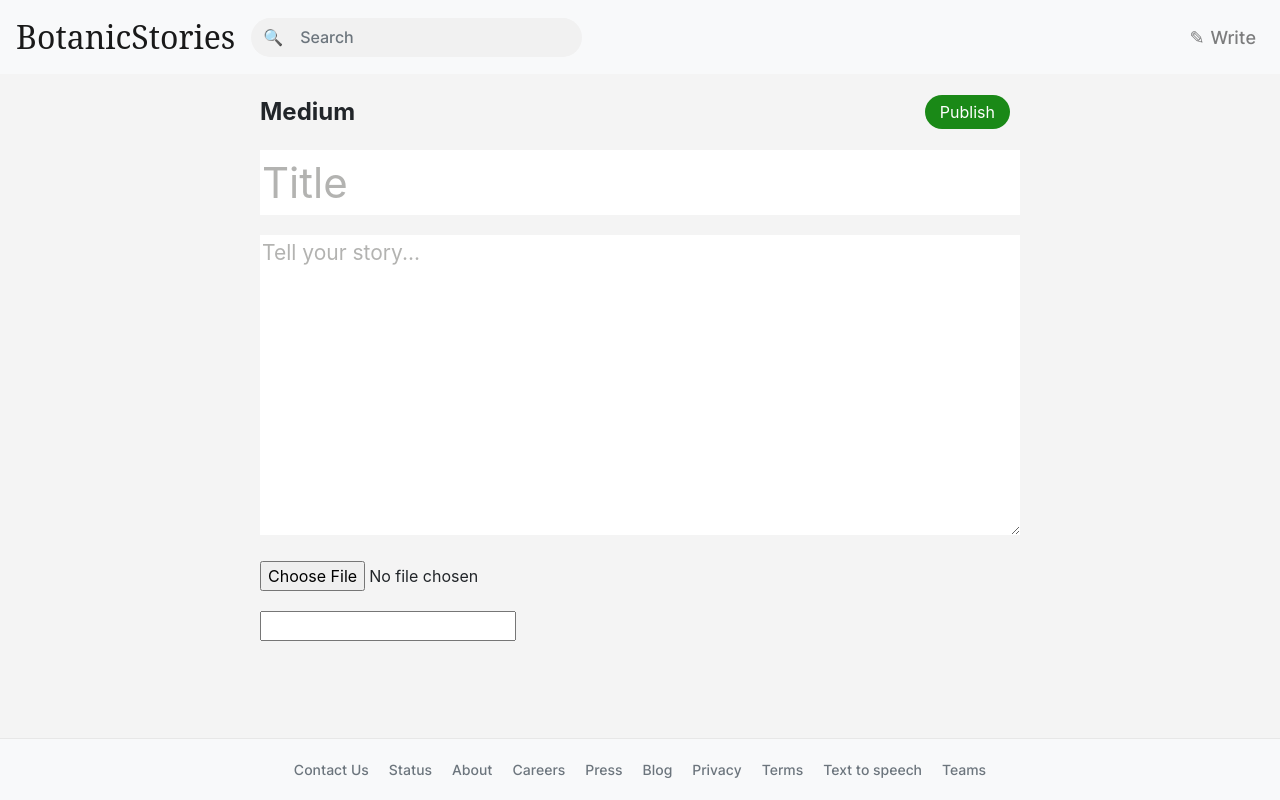
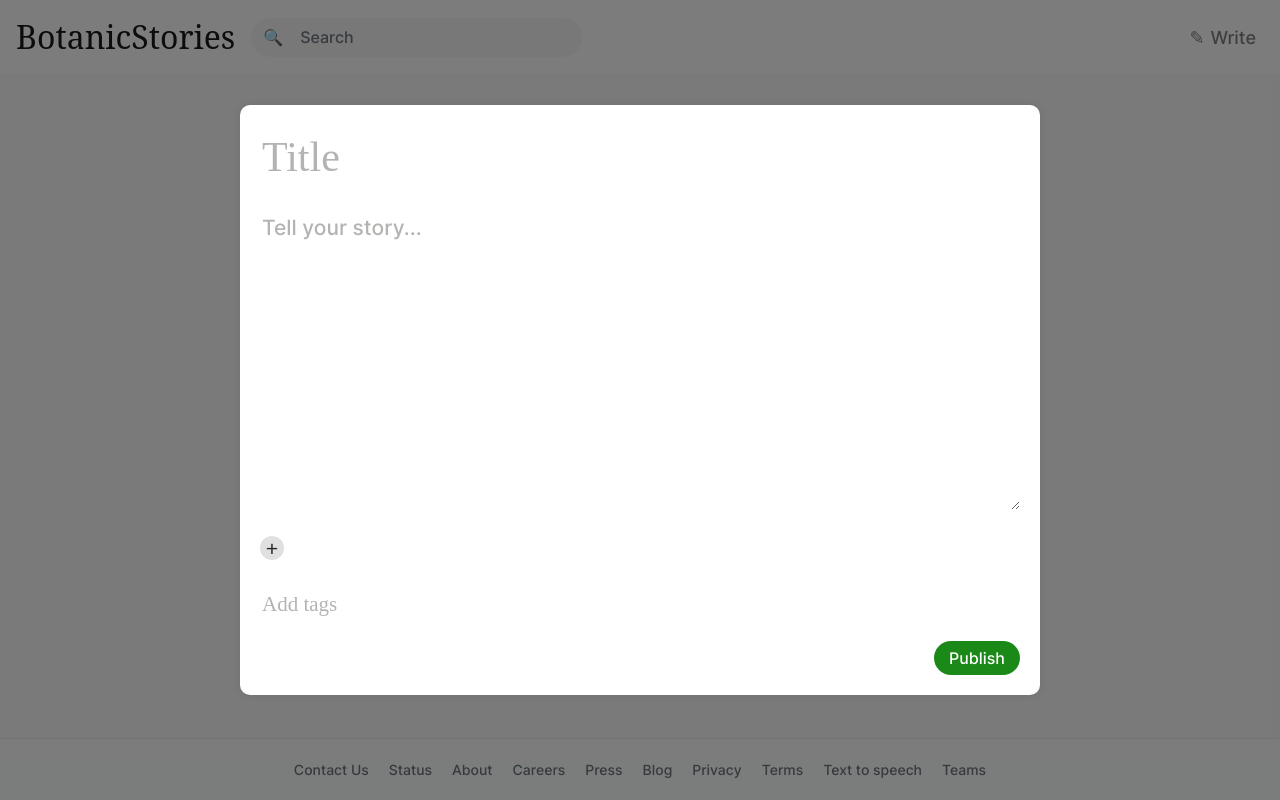
Before and after one commit to JivinVarghese/BotanicStories, a Django app: page /create_post/ in a window 1280 px wide. Run offline with Django 5.2, Linux system fonts and the light colour scheme; some libraries are stand-ins or nearby versions; some web fonts are replaced.

Commit message:
changed the UI of create post page

```diff
--- a/myapp/static/css/styles.css
+++ b/myapp/static/css/styles.css
@@ -782,3 +782,112 @@ footer {
     height: 16px; /* Size of the arrow icon */
     margin-left: 5px; /* Space between text and icon */
 }
+
+/*create post */
+
+.create_post-body {
+    font-family: -apple-system, BlinkMacSystemFont, Segoe UI, Roboto, Oxygen, Ubuntu, Cantarell, Open Sans, Helvetica Neue, sans-serif;
+    margin: 0;
+    padding: 0;
+    display: flex;
+    justify-content: center;
+    align-items: center;
+    height: 100vh;
+    background-color: rgba(0, 0, 0, 0.5);
+}
+
+.create_post-overlay {
+    display: flex;
+    justify-content: center;
+    align-items: center;
+    position: fixed;
+    top: 0;
+    left: 0;
+    width: 100%;
+    height: 100%;
+    background-color: rgba(0, 0, 0, 0.5);
+}
+
+.create_post-modal {
+    background: white;
+    padding: 20px;
+    border-radius: 10px;
+    max-width: 800px;
+    width: 100%;
+    box-shadow: 0 0 10px rgba(0, 0, 0, 0.1);
+    font-family: 'Noto Serif', serif;
+}
+
+.create_post-title-container input {
+    font-size: 42px;
+    border: none;
+    outline: none;
+    width: 100%;
+    margin-bottom: 20px;
+    font-family: 'Tinos', serif;
+}
+
+.create_post-content-container textarea {
+    font-size: 21px;
+    border: none;
+    outline: none;
+    width: 100%;
+    height: 300px;
+    resize: vertical;
+    font-family: 'Inter', sans-serif;
+}
+
+.create_post-image-upload {
+    margin-top: 20px;
+    display: flex;
+    align-items: center;
+}
+
+.create_post-image-upload-label {
+    display: inline-block;
+    width: 24px;
+    height: 24px;
+    background-color: #e0e0e0;
+    border-radius: 50%;
+    text-align: center;
+    line-height: 24px;
+    cursor: pointer;
+    font-size: 24px;
+    margin-right: 10px;
+}
+
+.create_post-image-upload-filename {
+    font-size: 16px;
+    color: #333;
+    font-family: 'Inter', sans-serif;
+}
+
+.create_post-tags-container input {
+    font-size: 21px;
+    border: none;
+    outline: none;
+    width: 100%;
+    margin-top: 20px;
+    font-family: 'Tinos', serif;
+}
+
+/* Placeholder styling */
+::placeholder {
+    color: #b3b3b1;
+}
+
+.create_post-footer {
+    display: flex;
+    justify-content: flex-end;
+    margin-top: 20px;
+}
+
+.create_post-publish-btn {
+    background-color: #1a8917;
+    color: white;
+    border: none;
+    padding: 5px 15px;
+    border-radius: 20px;
+    cursor: pointer;
+    font-family: 'Inter', sans-serif;
+}
--- a/myapp/templates/create_post.html
+++ b/myapp/templates/create_post.html
@@ -1,120 +1,49 @@
-{#{% extends 'base.html' %}#}
-{#{% block content %}#}
-{#<div class="container mt-5">#}
-{#    <h2>Create a New Post</h2>#}
-{#    <form method="post" enctype="multipart/form-data">#}
-{#        {% csrf_token %}#}
-{#        {{ form.as_p }}#}
-{#        <button type="submit" class="btn btn-primary">Create Post</button>#}
-{#    </form>#}
-{#</div>#}
-{#{% endblock %}#}
-
 {% extends 'base.html' %}
 {% load static %}
 {% block content %}
-<div class="medium-container">
-    <header>
-        <div class="logo">Medium</div>
-        <div class="header-right">
-{#            <span>Draft in Tikeva</span>#}
-            <button type="button" id="publish-btn" class="publish-btn">Publish</button>
-{#            <span class="more-options">...</span>#}
-{#            <span class="notifications">🔔</span>#}
-{#            <span class="profile">👤</span>#}
-        </div>
-    </header>
+<div class="create_post-overlay">
+    <div class="create_post-modal">
         <form method="post" enctype="multipart/form-data" id="post-form">
             {% csrf_token %}
-        <div class="title-container">
+            <div class="create_post-title-container">
                 {{ form.post_title }}
             </div>
-        <div class="content-container">
+            <div class="create_post-content-container">
                 {{ form.content }}
             </div>
-        <div class="image-upload">
-            {{ form.image }}
+            <div class="create_post-image-upload">
+                <label for="image-upload" class="create_post-image-upload-label">+</label>
+                <input type="file" id="image-upload" name="image" style="display: none;">
+                <span id="image-upload-filename" class="create_post-image-upload-filename"></span>
             </div>
-        <div class="tags-container">
+            <div class="create_post-tags-container">
                 {{ form.tags }}
+            </div>
+            <div class="create_post-footer">
+                <button type="button" id="publish-btn" class="create_post-publish-btn">Publish</button>
             </div>
         </form>
     </div>
+</div>
 
-    <style>
-    body {
-    font-family: -apple-system,BlinkMacSystemFont,Segoe UI,Roboto,Oxygen,Ubuntu,Cantarell,Open Sans,Helvetica Neue,sans-serif;
-    margin: 0;
-    padding: 0;
-}
-
-.medium-container {
-    max-width: 800px;
-    margin: 0 auto;
-    padding: 20px;
-}
-
-header {
-    display: flex;
-    justify-content: space-between;
-    align-items: center;
-    margin-bottom: 20px;
-}
-
-.logo {
-    font-size: 24px;
-    font-weight: bold;
-}
-
-.header-right {
-    display: flex;
-    align-items: center;
-}
-
-.publish-btn {
-    background-color: #1a8917;
-    color: white;
-    border: none;
-    padding: 5px 15px;
-    border-radius: 20px;
-    margin: 0 10px;
-}
-
-.title-container input {
-    font-size: 42px;
-    border: none;
-    outline: none;
-    width: 100%;
-    margin-bottom: 20px;
-}
-
-.content-container textarea {
-    font-size: 21px;
-    border: none;
-    outline: none;
-    width: 100%;
-    height: 300px;
-    resize: vertical;
-}
-
-.image-upload, .tags-container {
-    margin-top: 20px;
-}
-
-/* Placeholder styling */
-::placeholder {
-    color: #b3b3b1;
-}
-    </style>
 <script>
 document.addEventListener('DOMContentLoaded', function() {
     const titleInput = document.querySelector('input[name="post_title"]');
     const contentTextarea = document.querySelector('textarea[name="content"]');
     const publishBtn = document.getElementById('publish-btn');
     const form = document.getElementById('post-form');
+    const imageUploadLabel = document.querySelector('.create_post-image-upload-label');
+    const imageUploadInput = document.getElementById('image-upload');
+    const imageUploadFilename = document.getElementById('image-upload-filename');
 
     titleInput.placeholder = 'Title';
     contentTextarea.placeholder = 'Tell your story...';
+
+    // Add placeholder for tags
+    const tagsInput = document.querySelector('input[name="tags"]');
+    if (tagsInput) {
+        tagsInput.placeholder = 'Add tags';
+    }
 
     // Auto-expand textarea
     contentTextarea.addEventListener('input', function() {
@@ -126,6 +55,21 @@ document.addEventListener('DOMContentLoaded', function() {
     publishBtn.addEventListener('click', function() {
         form.submit();
     });
+
+    // Trigger file input when plus icon is clicked
+    imageUploadLabel.addEventListener('click', function(event) {
+        event.preventDefault(); // Prevent default action to avoid re-triggering
+        imageUploadInput.click();
+    });
+
+    // Display the selected file name
+    imageUploadInput.addEventListener('change', function() {
+        if (imageUploadInput.files.length > 0) {
+            imageUploadFilename.textContent = imageUploadInput.files[0].name;
+        } else {
+            imageUploadFilename.textContent = '';
+        }
+    });
 });
 </script>
 {% endblock %}
```
Lines whose indentation alone changed are shown as unchanged.
